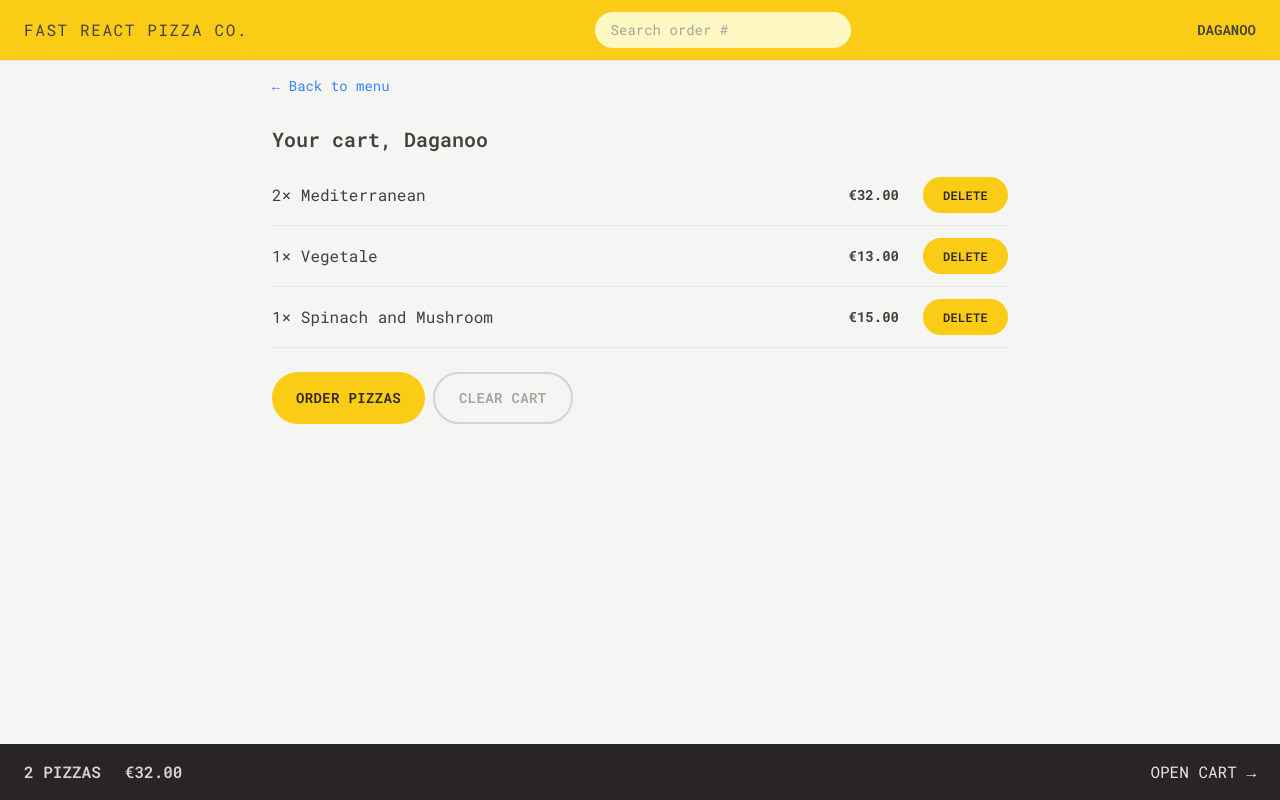
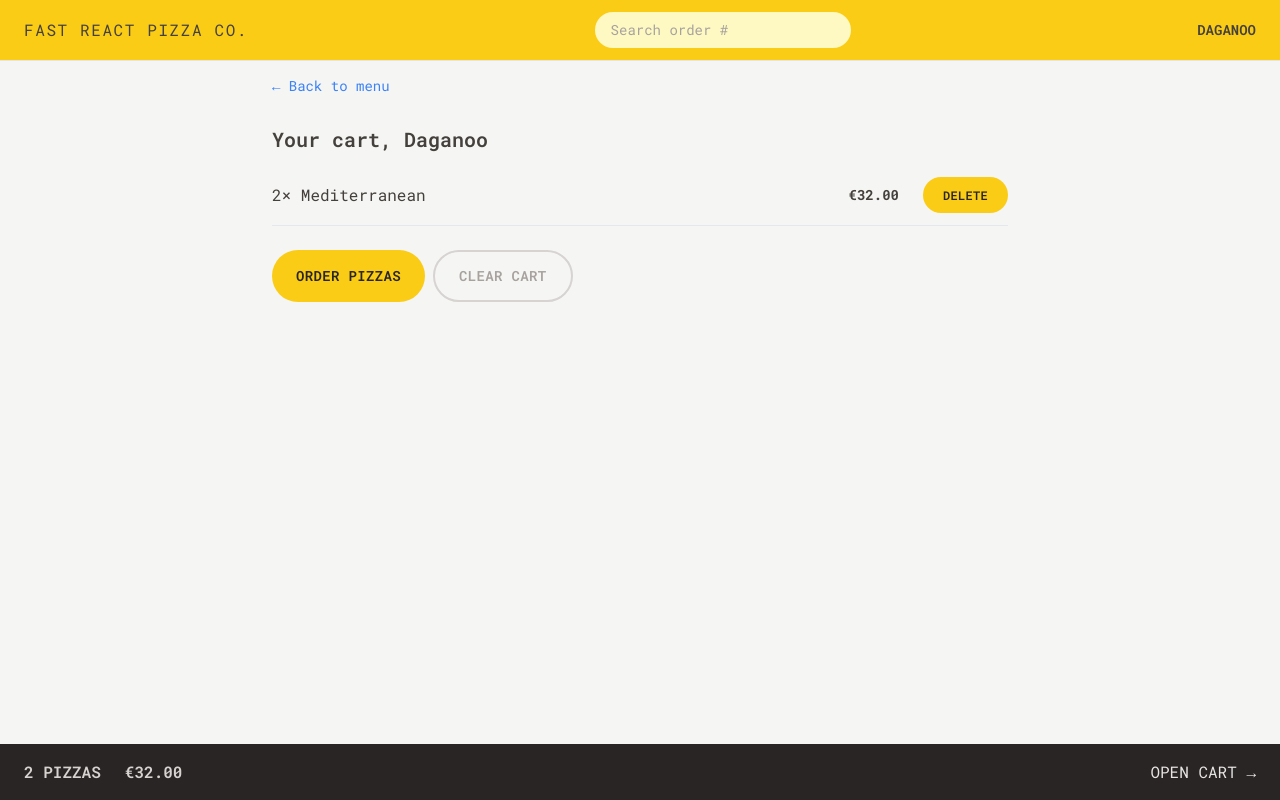
Before and after one commit to daganoo/fast-react-pizza, a React (Vite) app: page /cart in a window 1280 px wide. Built offline with nearby package versions, Linux system fonts and the light colour scheme.

Commit message:
Refactor Cart component to utilize Redux state for cart and user data. Implement clear cart functionality and fix CartItem key prop. Update cartSlice to include getCart selector.

```diff
--- a/src/features/cart/Cart.jsx
+++ b/src/features/cart/Cart.jsx
@@ -2,36 +2,15 @@ import { Link } from 'react-router-dom';
 import LinkButton from '../../ui/LinkButton';
 import Button from '../../ui/Button';
 import CartItem from './CartItem';
-import { useSelector } from 'react-redux';
-
-const fakeCart = [
-  {
-    pizzaId: 12,
-    name: 'Mediterranean',
-    quantity: 2,
-    unitPrice: 16,
-    totalPrice: 32,
-  },
-  {
-    pizzaId: 6,
-    name: 'Vegetale',
-    quantity: 1,
-    unitPrice: 13,
-    totalPrice: 13,
-  },
-  {
-    pizzaId: 11,
-    name: 'Spinach and Mushroom',
-    quantity: 1,
-    unitPrice: 15,
-    totalPrice: 15,
-  },
-];
+import { useSelector, useDispatch } from 'react-redux';
+import { getCart, clearCart } from './cartSlice';
+import { getUser } from '../user/userSlice';
 
 function Cart() {
-  const cart = fakeCart;
+  const cart = useSelector(getCart);
 
-  const username = useSelector(state=>state.user.username)
+  const username = useSelector(getUser);
+  const dispatch = useDispatch();
 
   return (
     <div className="px-4 py-3">
@@ -41,7 +20,7 @@ function Cart() {
 
       <ul className="mt-3 divide-y divide-stone-200 border-b">
         {cart.map((item) => (
-          <CartItem item={item} key={item.key} />
+          <CartItem item={item} key={item.id} />
         ))}
       </ul>
 
@@ -50,7 +29,9 @@ function Cart() {
           Order pizzas
         </Button>
 
-        <Button type="secondary">Clear cart</Button>
+        <Button type="secondary" onClick={() => dispatch(clearCart())}>
+          Clear cart
+        </Button>
       </div>
     </div>
   );
--- a/src/features/cart/cartSlice.js
+++ b/src/features/cart/cartSlice.js
@@ -53,8 +53,10 @@ export const {
 
 export default cartSlice.reducer;
 
+export const getCart = (state) => state.cart.cart;
+
 export const getTotalQuantity = (state) =>
   state.cart.cart.reduce((sum, item) => sum + item.quantity, 0);
 
 export const getTotalPrice = (state) =>
-    state.cart.cart.reduce((sum, item) => sum + item.totalPrice, 0);
+  state.cart.cart.reduce((sum, item) => sum + item.totalPrice, 0);
--- a/src/features/menu/MenuItem.jsx
+++ b/src/features/menu/MenuItem.jsx
@@ -6,6 +6,7 @@ import { addItem } from '../cart/cartSlice';
 function MenuItem({ pizza }) {
   const { id, name, unitPrice, ingredients, soldOut, imageUrl } = pizza;
   const dispatch = useDispatch()
+
   function handlAddToCart() {
     const newItem = {
       pizzaId: id,
--- a/src/features/user/userSlice.js
+++ b/src/features/user/userSlice.js
@@ -30,12 +30,14 @@ const initialState = {
 const userSlice = createSlice({
   name: 'user',
   initialState,
-  reducers:{
-    updateName(state, action){
-      state.username =action.payload
-    }
-  }
+  reducers: {
+    updateName(state, action) {
+      state.username = action.payload;
+    },
+  },
 });
 
 export const { updateName } = userSlice.actions;
-export default userSlice.reducer
+export default userSlice.reducer;
+
+export const getUser = (state) => state.user.username;
--- a/src/ui/Home.jsx
+++ b/src/ui/Home.jsx
@@ -15,7 +15,7 @@ function Home() {
         </span>
       </h1>
 
-      {username==='' ? <CreateUser /> : <Button type="primary" to='./menu'>Continue ordering Mr {username} !!</Button>}
+      {username==='' ? <CreateUser /> : <Button type="primary" to='./menu'>Continue ordering {username} !!</Button>}
     </div>
   );
 }
```
